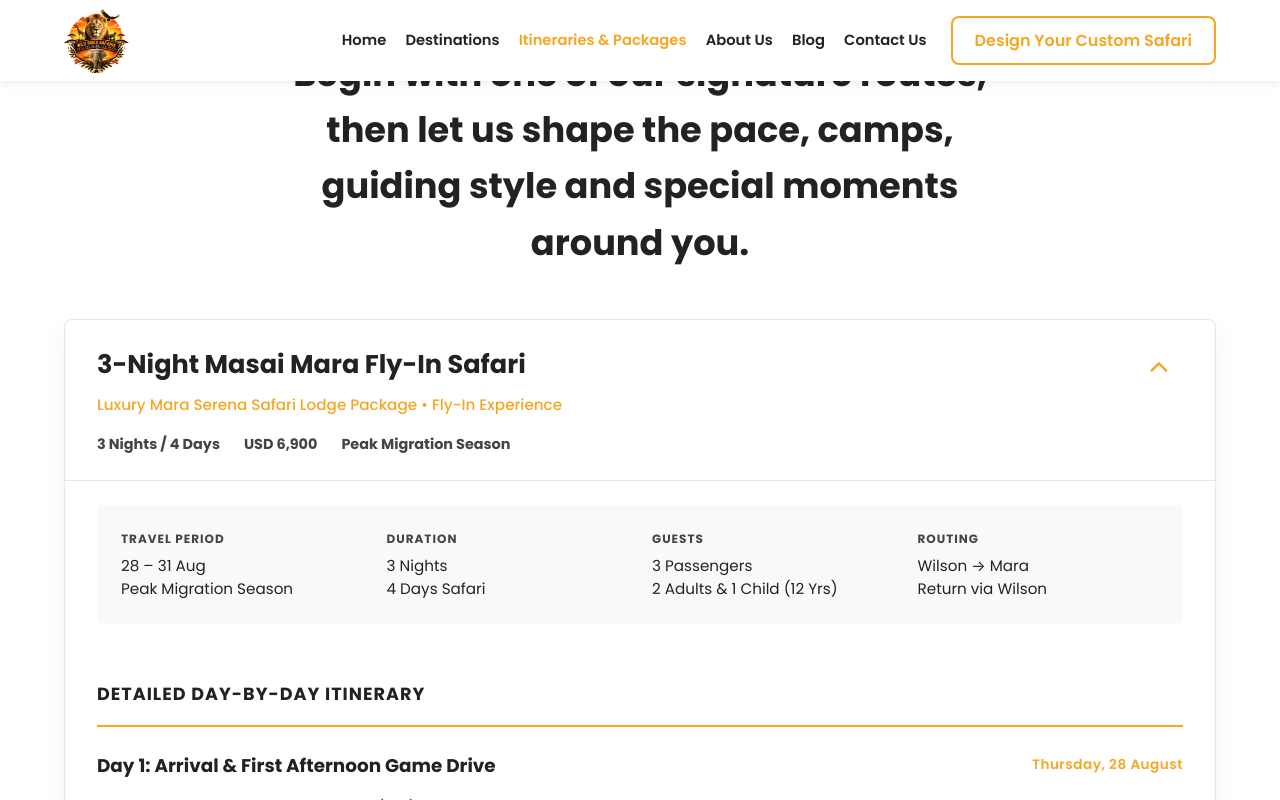
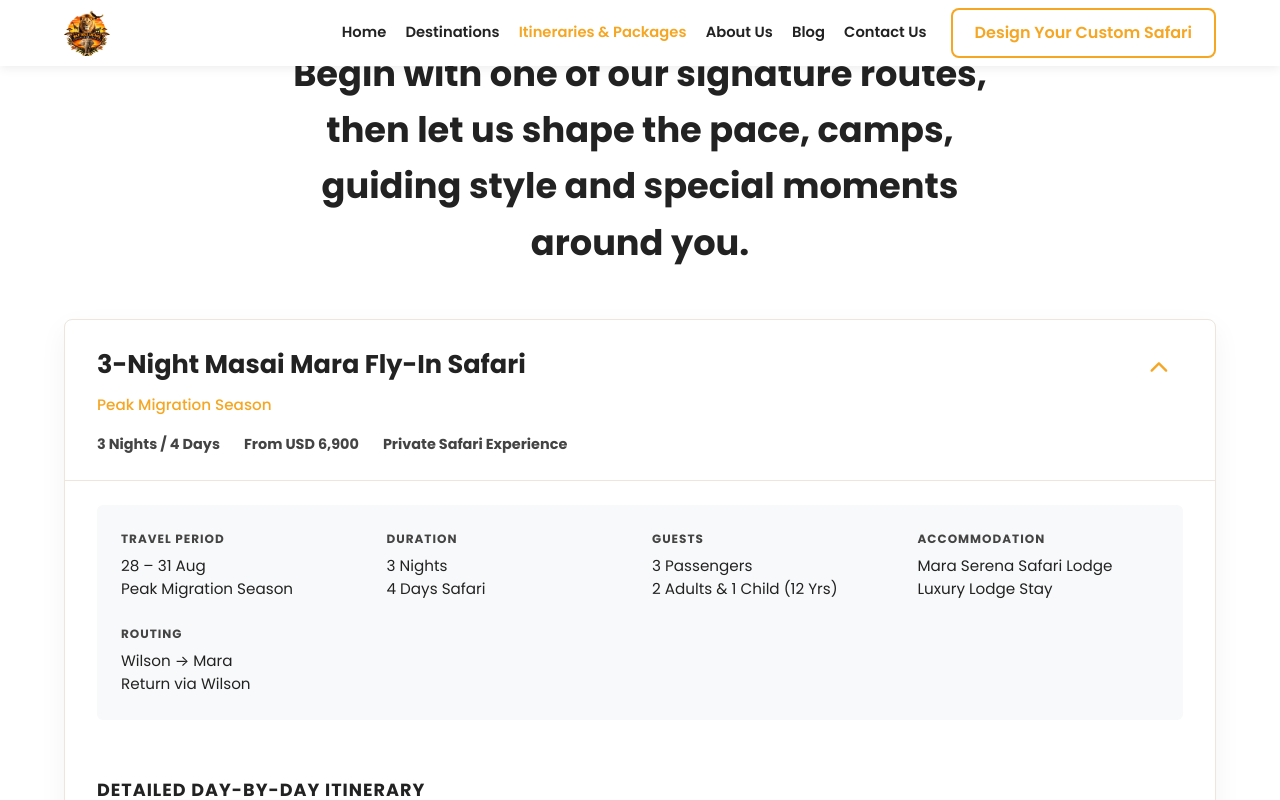
Before and after one commit to SajjadHarunany/Wildskies_Safaris, a plain HTML site: page itineraries.html in a window 1280 px wide. Both pictures are taken after a click on the element 640 px from the left and 826 px from the top of the page. Shown: the part 426-1226 px from the top of the page. Drawn offline with nearby package versions, Linux system fonts and the light colour scheme.

Commit message:
logo and itenarary changes

```diff
--- a/itineraries.html
+++ b/itineraries.html
@@ -49,16 +49,16 @@
                 <h2 class="section-title">Begin with one of our signature routes, then let us shape the pace, camps, guiding style and special moments around you.</h2>
             </div>
 
-            <!-- 3-Night Masai Mara Fly-In Safari -->
+            <!-- Masai Mara Fly-In Safari -->
             <div class="itinerary-detailed itinerary-collapsible">
                 <div class="itinerary-toggle">
                     <div class="itinerary-preview">
                         <h3>3-Night Masai Mara Fly-In Safari</h3>
-                        <p class="itinerary-subtitle">Luxury Mara Serena Safari Lodge Package • Fly-In Experience</p>
+                        <p class="itinerary-subtitle">Peak Migration Season</p>
                         <div class="itinerary-quick-meta">
                             <span><strong>3 Nights / 4 Days</strong></span>
-                            <span><strong>USD 6,900</strong></span>
-                            <span><strong>Peak Migration Season</strong></span>
+                            <span><strong>From USD 6,900</strong></span>
+                            <span><strong>Private Safari Experience</strong></span>
                         </div>
                     </div>
                     <button class="expand-btn" aria-expanded="false" aria-label="Expand itinerary details">
@@ -80,6 +80,10 @@
                             <div class="meta-item">
                                 <span class="meta-label">GUESTS</span>
                                 <span class="meta-value">3 Passengers<br>2 Adults & 1 Child (12 Yrs)</span>
+                            </div>
+                            <div class="meta-item">
+                                <span class="meta-label">ACCOMMODATION</span>
+                                <span class="meta-value">Mara Serena Safari Lodge<br>Luxury Lodge Stay</span>
                             </div>
                             <div class="meta-item">
                                 <span class="meta-label">ROUTING</span>
--- a/style.css
+++ b/style.css
@@ -95,9 +95,14 @@ body {
 }
 
 .logo-img {
-    max-height: 65px;
+    max-height: 46px;
     width: auto;
     display: block;
+    transition: max-height 0.4s ease;
+}
+/* On the homepage, the logo is large before scrolling */
+.navbar:not(.scrolled) .logo-img {
+    max-height: 110px;
 }
 
 .logo {
@@ -222,7 +227,7 @@ body {
     display: flex;
     align-items: center;
     color: var(--white);
-    padding-top: 90px; /* Offset for fixed navbar */
+    padding-top: 150px; /* Increased offset for taller initial navbar on homepage */
     box-sizing: border-box; /* Include padding in height calculation */
     background-image: url('Images/lion9.jpeg'); /* Default for desktop/tablet */
     background-size: cover;
```
Also changed, not shown: index.html (+0 -1 lines).
